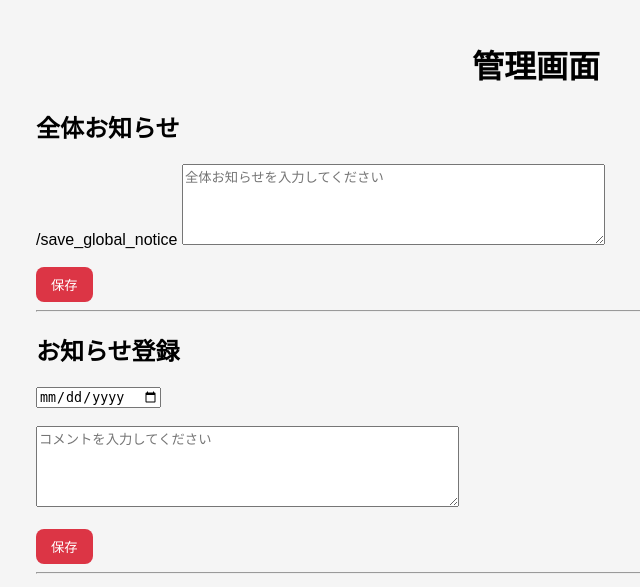
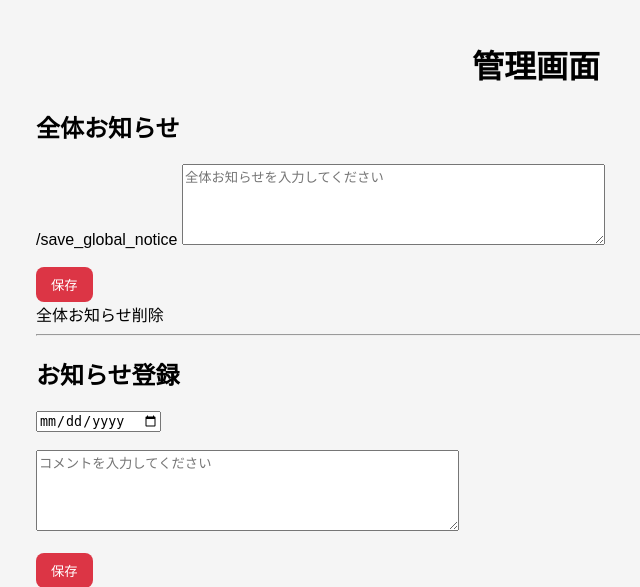
Before and after one commit to ttk331/club-room, a Flask app: page /admin in a window 1280 px wide. Shown: the top 587 px of the page, without its empty margins (104-744 px from the left). Run offline with Flask 3, Linux system fonts and the light colour scheme; data that the repository does not hold is empty.

Commit message:
Update admin.html

```diff
--- a/club-room/templates/admin.html
+++ b/club-room/templates/admin.html
@@ -76,6 +76,14 @@ button{
 
     <button type="submit">
         保存
+    </button>
+
+</form>
+
+<br>
+
+<form action="/delete_globalbutton type="submit">
+        全体お知らせ削除
     </button>
 
 </form>
```
